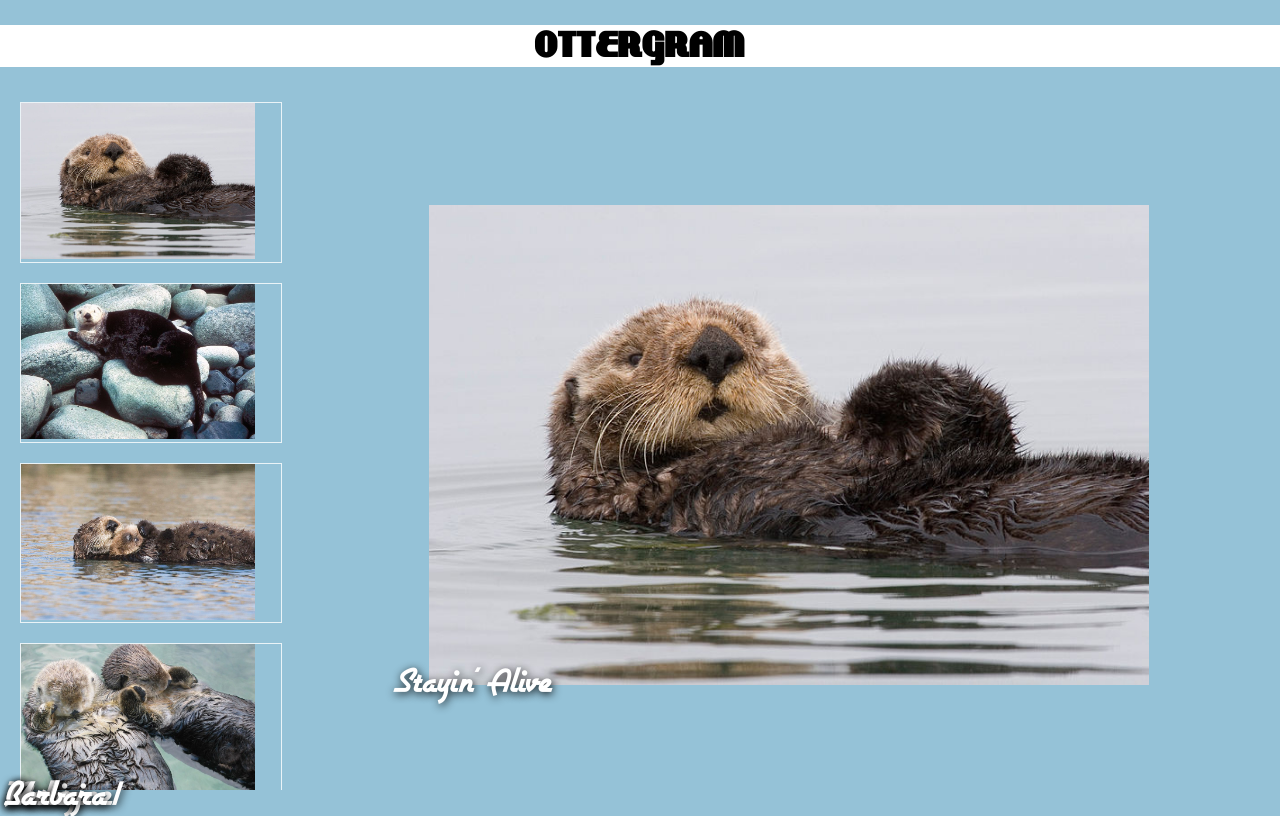
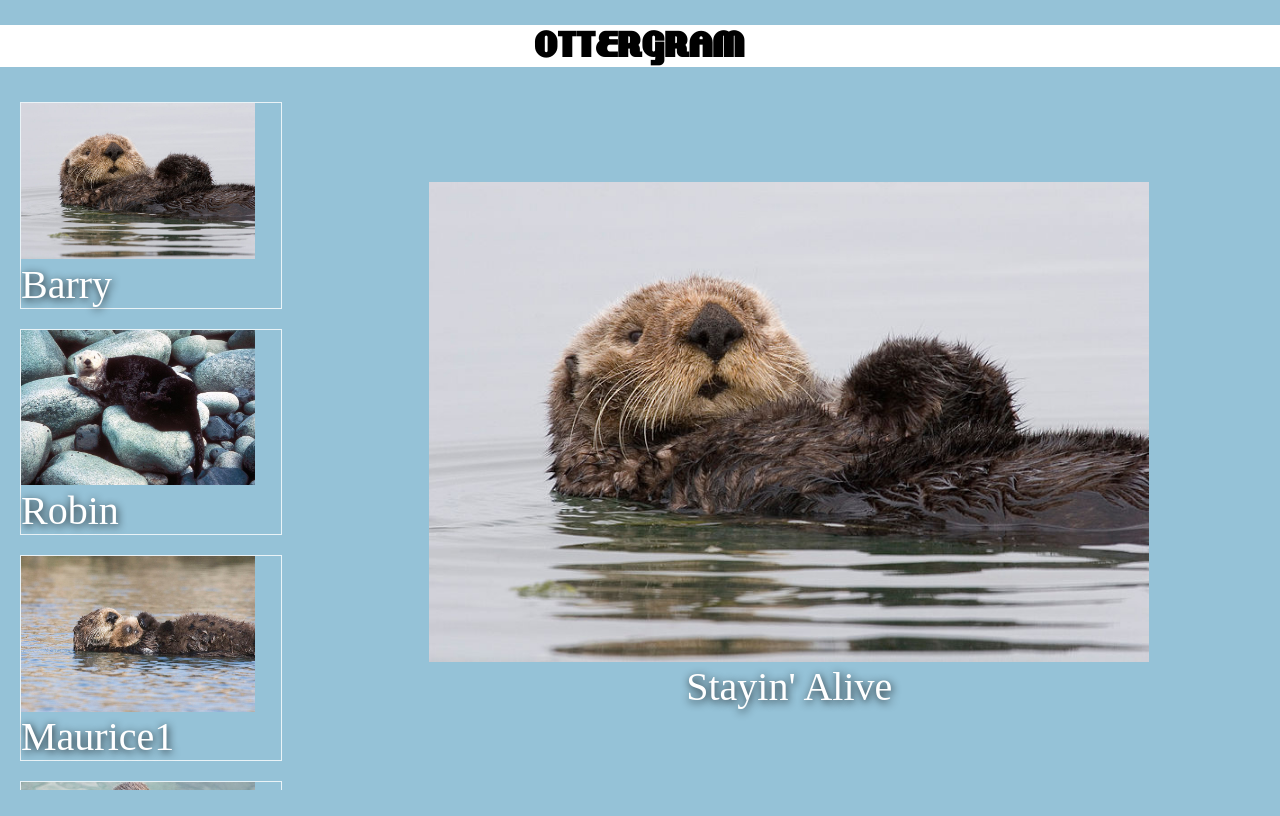
Before and after one commit to tpsprogrammist/ottergram-on-mac, a plain HTML site: page index.html in a window 1280 px wide. Drawn offline with nearby package versions, Linux system fonts and the light colour scheme.

Commit message:
js change some styles for labels

```diff
--- a/stylesheets/styles.css
+++ b/stylesheets/styles.css
@@ -118,13 +118,11 @@ a {
 }
 
 .detail-image-title{
-    position: absolute;
-    bottom: -16px;
+    /* position: absolute; */
+    /* bottom: -16px;/ */
     left: 4px;
-
-
-
-    font-family: 'airstreamregular';
+    /* font-family: 'airstreamregular'; */
+    display: block;
     color: white;
     font-size: 40px;
     text-shadow: rgba(0, 0, 0, 0.9) 1px 2px 9px;
```
